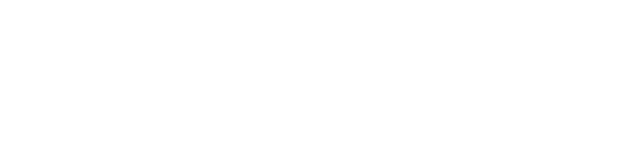
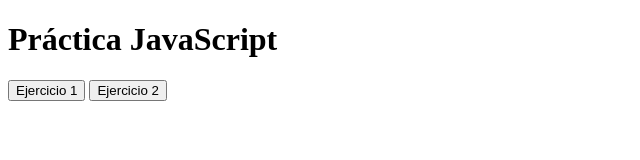
Before and after one commit to fepec/PracticasJS, a plain HTML site: page index.html in a window 1280 px wide. Shown: the whole page, without its empty margins (0-640 px from the left). Drawn offline with Linux system fonts and the light colour scheme.

```diff
--- a/index.html
+++ b/index.html
@@ -1,5 +1,15 @@
-<head>
-    <meta charset="utf-8" />
+<!DOCTYPE html>
+<html>
+  <head>
+    <meta charset="UTF-8" />
+    <meta name="viewport" content="width=device-width, initial-scale=1.0" />
     <title>Práctica JS</title>
-    <script scr="js/ejercicio1.js"></script>
-</head>
+  </head>
+  <body>
+    <h1>Práctica JavaScript</h1>
+    <button onclick="">Ejercicio 1</button>
+    <button onclick="">Ejercicio 2</button>
+
+    <script src="./js/ejercicio5.js"></script>
+  </body>
+</html>
```
